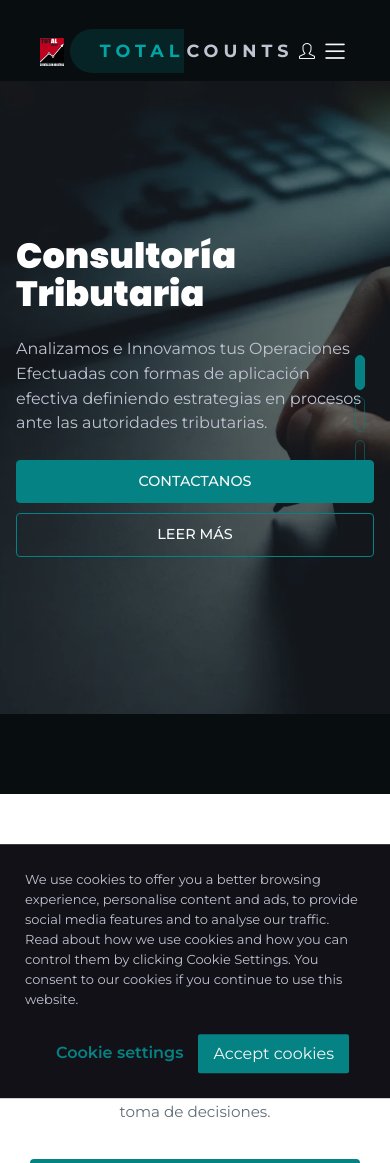
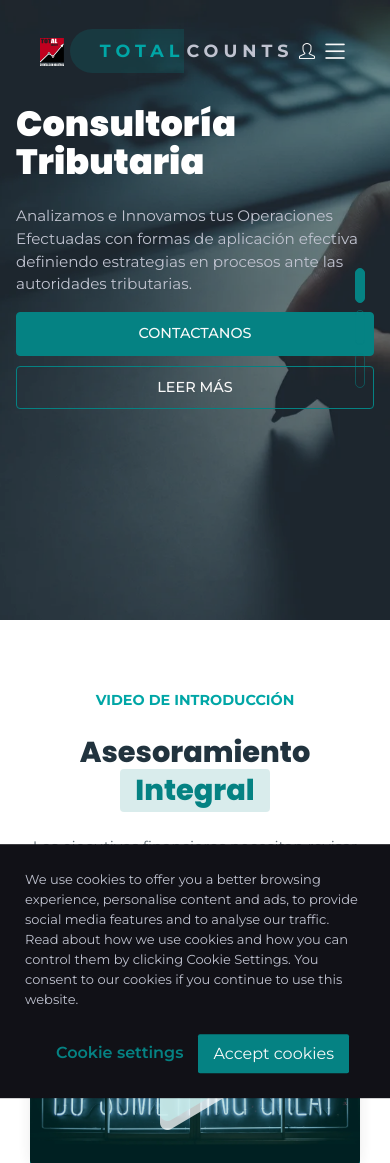
Before and after one commit to eldudyaguirre/TtCWeb, a Django app: page / in a window 390 px wide. Shown: the top 1163 px of the page. Run offline with Django 5.2, Linux system fonts and the light colour scheme; some libraries are stand-ins or nearby versions.

Commit message:
fix: restore homepage mobile hero layout

```diff
--- a/static/css/totalcounts-responsive.css
+++ b/static/css/totalcounts-responsive.css
@@ -402,6 +402,102 @@ iframe {
     }
 }
 
+/* Homepage mobile: preserve the original hero images and keep the header
+ * clear of the slide content. Desktop is intentionally untouched.
+ */
+@media (max-width: 767px) {
+    body.home #slider.hero {
+        position: relative;
+        overflow: hidden !important;
+        min-height: 620px !important;
+        height: 620px !important;
+        padding: 0 !important;
+        background: #21333e;
+    }
+
+    body.home #slider.hero .swiper-container,
+    body.home #slider.hero .swiper-wrapper,
+    body.home #slider.hero .swiper-slide {
+        position: relative;
+        width: 100%;
+        min-height: 620px !important;
+        height: 620px !important;
+    }
+
+    body.home #slider.hero .swiper-slide {
+        overflow: hidden;
+    }
+
+    body.home #slider.hero .swiper-slide > img.full-image {
+        display: block !important;
+        visibility: visible !important;
+        position: absolute !important;
+        inset: 0 !important;
+        width: 100% !important;
+        height: 100% !important;
+        max-width: none !important;
+        object-fit: cover !important;
+        object-position: center !important;
+        z-index: 0 !important;
+    }
+
+    body.home #slider.hero .slide-content {
+        position: relative;
+        z-index: 2 !important;
+        min-height: 620px;
+        height: 620px;
+    }
+
+    body.home #slider.hero .slide-content .inner {
+        position: relative;
+        z-index: 2 !important;
+        width: 100%;
+        min-height: 620px;
+        padding: 105px 16px 45px !important;
+        align-items: flex-start;
+    }
+
+    body.home #slider.hero .slide-content .inner .left,
+    body.home #slider.hero .slide-content .inner .center,
+    body.home #slider.hero .slide-content .inner .right {
+        width: 100% !important;
+        max-width: 100% !important;
+        padding: 0 !important;
+    }
+
+    body.home #slider.hero .slide-content .title {
+        font-size: clamp(2.05rem, 9vw, 2.7rem) !important;
+        line-height: 1.08 !important;
+        margin-top: 0 !important;
+        margin-bottom: 1rem !important;
+        max-width: 100% !important;
+    }
+
+    body.home #slider.hero .slide-content .description {
+        max-width: 100% !important;
+        margin-bottom: 1rem !important;
+        font-size: .95rem !important;
+        line-height: 1.5 !important;
+    }
+
+    body.home #slider.hero .slide-content .buttons .d-sm-inline-flex {
+        width: 100%;
+        align-items: stretch !important;
+    }
+
+    body.home #slider.hero .slide-content .buttons .btn {
+        width: 100% !important;
+        max-width: 100% !important;
+        justify-content: center;
+    }
+
+    body.home #slider.hero .swiper-pagination {
+        z-index: 5;
+        bottom: 16px !important;
+    }
+}
+
+
 /* About page only: mobile adjustments.
  * Scoped with .about-page so the homepage hero is never affected.
  */
```
